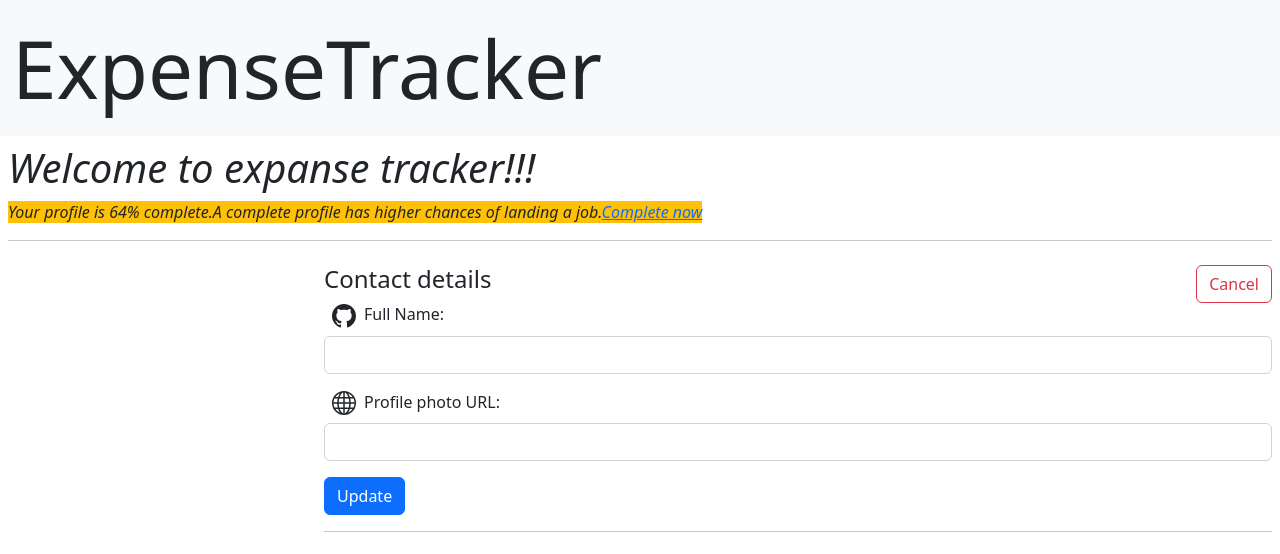
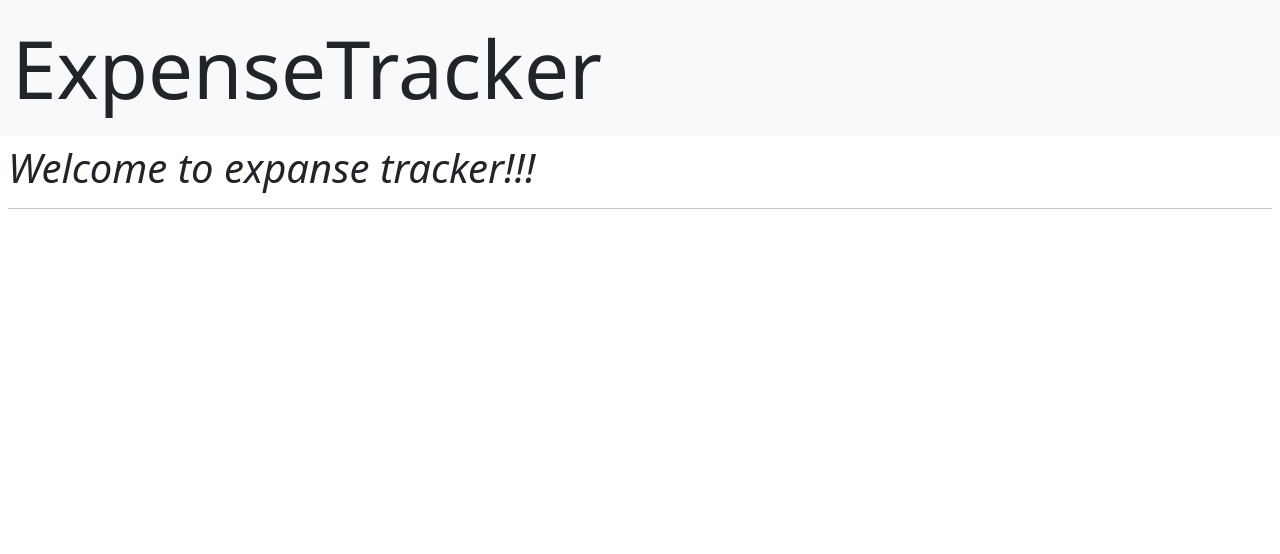
Before and after one commit to jcsgirish/Expense-Tracker-Website, a React (Create React App) app: page /details in a window 1280 px wide. Shown: the top 554 px of the page. Built offline with nearby package versions, Linux system fonts and the light colour scheme.

Commit message:
Deployed

```diff
--- a/src/Components/Layout/DummyPage.js
+++ b/src/Components/Layout/DummyPage.js
@@ -38,11 +38,11 @@ const DummyScreen = () => {
   }
   return (
     <div className='my-2  mx-2 row'>
-      <h1 className="fst-italic col-md-8" >
+      <h1 className="fst-italic col-md-8"  >
         Welcome to expanse tracker!!!
       </h1>
-      <span className='fst-italic bg-warning col-md-4 my-2'>Your profie is incomplete<Link className='text-primary' to="/details">Complete now</Link></span>
-      <hr />
+      {/* <span className='fst-italic bg-warning col-md-4 my-2'>Your profie is incomplete<Link className='text-primary' to="/details">Complete now</Link></span>
+      <hr /> */}
       <div>
         <button className="btn btn-primary w-25" onClick={handleVerify}>Veify Your E-mail</button>
       </div>
--- a/src/Components/Pages/Expenses.js
+++ b/src/Components/Pages/Expenses.js
@@ -207,7 +207,7 @@ const Expenses = () => {
   return (
     <div className="container">
       <div className="row gx-3 gy-2 align-items-center mx-5 my-5">
-  <h1>Enter your expense</h1>
+  <h1 >Enter your expense</h1>
   <form className="row gy-2 gx-3 align-items-center">
     <div className="col-auto">
       <label className="visually-hidden" htmlFor="expenseamount">
--- a/src/Components/Pages/ProfileDetails.js
+++ b/src/Components/Pages/ProfileDetails.js
@@ -72,9 +72,9 @@ const ProfileDetails = () => {
                 Welcome to expanse tracker!!!
                 {/*console.log(ctx.profileInfo)*/}
             </h1>
-            <span className='fst-italic bg-warning'>Your profile is 64% complete.A complete profile has higher chances of landing a job.<Link className='text-primary' to="/details">Complete now</Link></span>
+            {/* <span className='fst-italic bg-warning'><Link className='text-primary' to="/details">Complete now</Link></span> */}
             <hr />
-            <form className='w-75 float-end'>
+            {/* <form className='w-75 float-end'>
                 <div className='my-2'>
                     <span className='text-center h4'>Contact details</span>
                     <span><button type="button" className="btn btn-outline-danger float-end">Cancel</button></span>
@@ -99,7 +99,7 @@ const ProfileDetails = () => {
                 </div>
                 <button type="submit" className="btn btn-primary" onClick={handleUpdate}>Update</button>
                 <hr />
-            </form>
+            </form> */}
         </div>
     )
 }
```
Also changed, not shown: src/App.js (+2 -7 lines).
